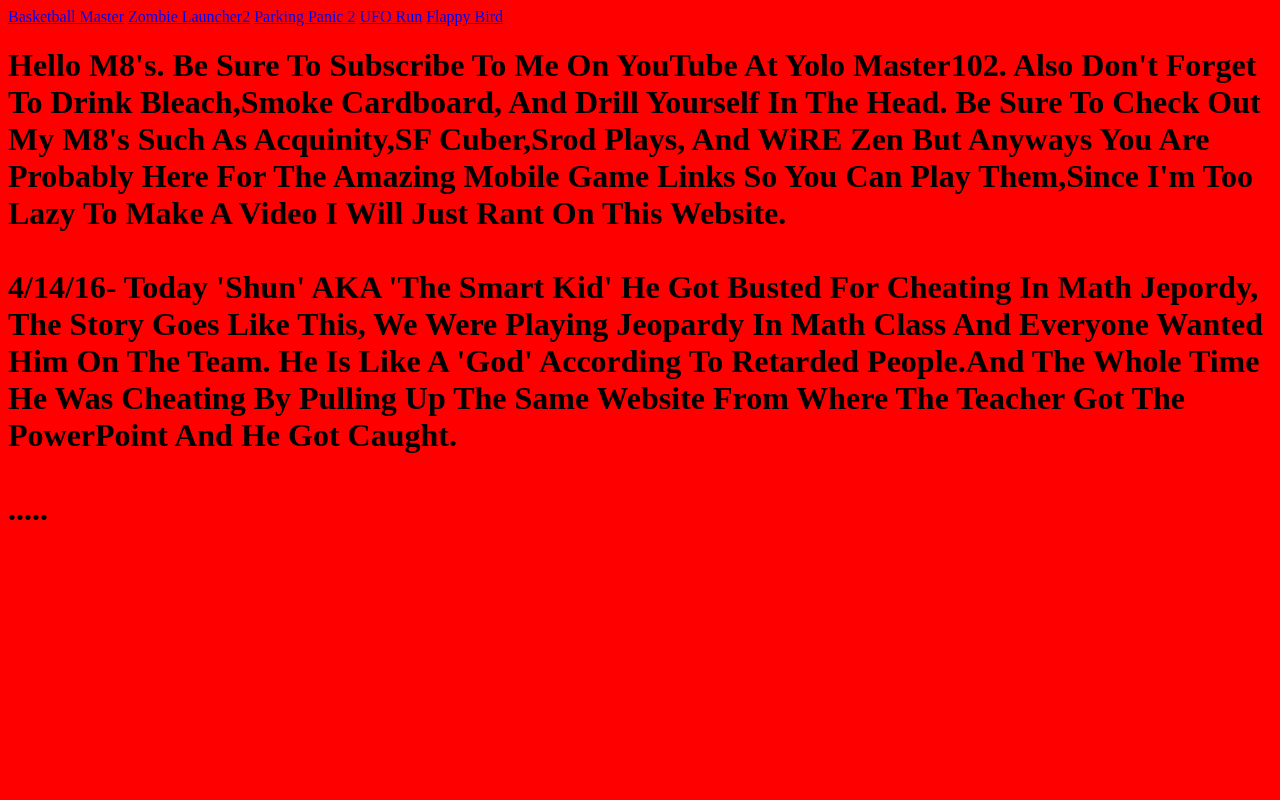
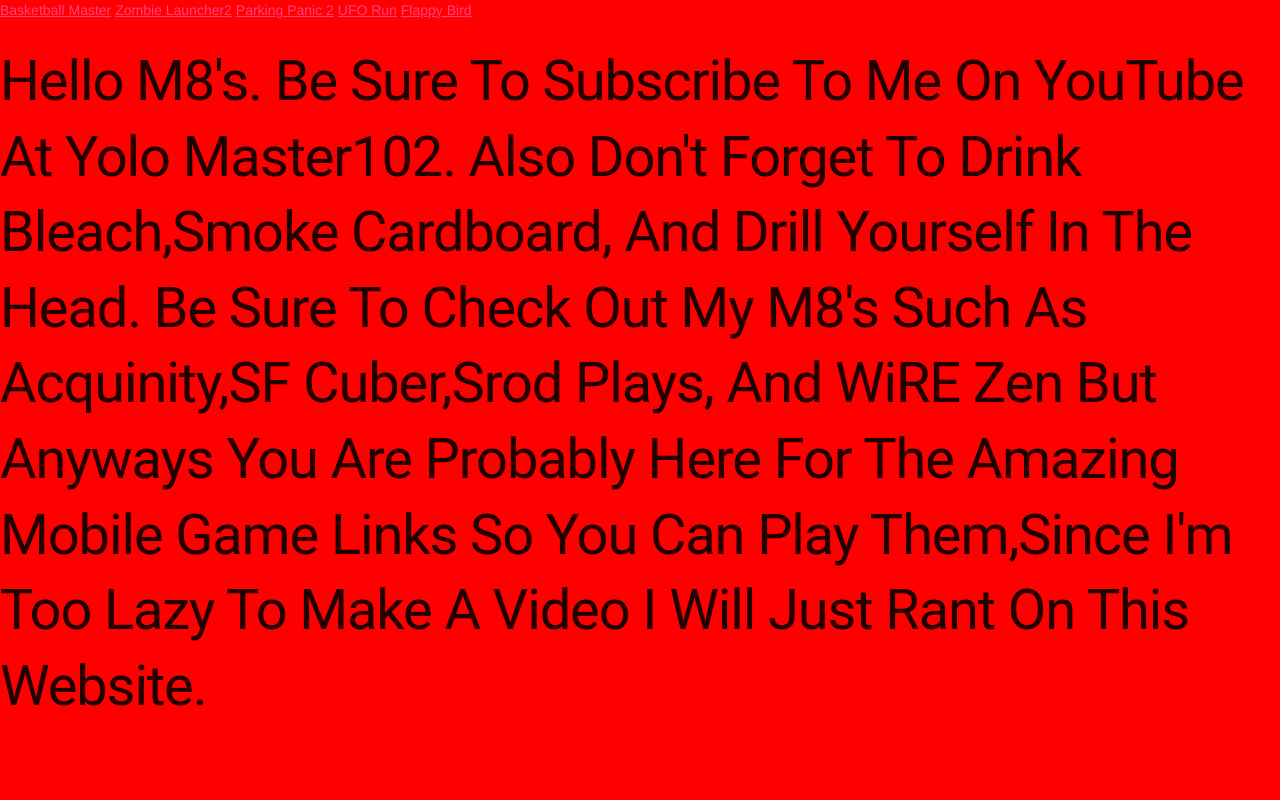
Before and after one commit to Yolomaster102/Yolomaster102.github.io, a plain HTML site: page index.html in a window 1280 px wide. Shown: the top 800 px of the page. Drawn offline with nearby package versions, Linux system fonts and the light colour scheme.

Commit message:
Update index.html

```diff
--- a/index.html
+++ b/index.html
@@ -1,3 +1,6 @@
+<link rel="stylesheet" href="https://fonts.googleapis.com/icon?family=Material+Icons">
+<link rel="stylesheet" href="https://code.getmdl.io/1.1.3/material.indigo-pink.min.css">
+<script defer src="https://code.getmdl.io/1.1.3/material.min.js"></script>
 <a href="http://m.blackmoondev.com/basketball/"> Basketball Master</a>
 <a href="http://m.coolmath-games.com/0-zombie-launcher-2/play/"> Zombie Launcher2</a>
 <a href="http://m.coolmath-games.com/0-parking-panic/play/"> Parking Panic 2</a>
```
